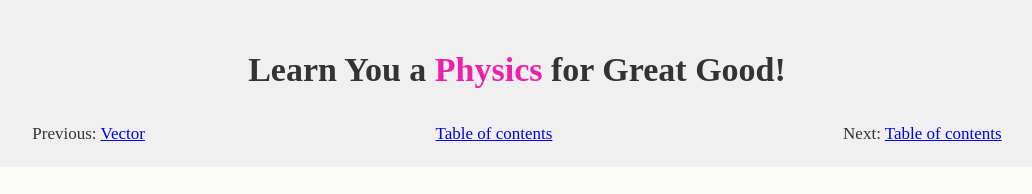
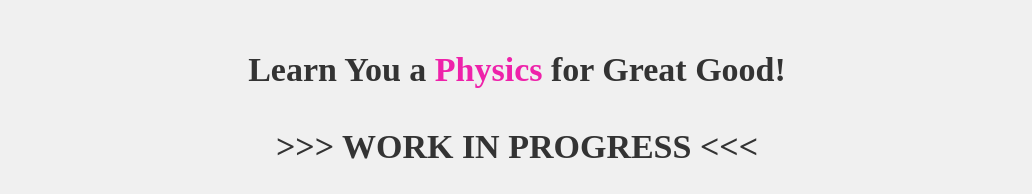
Before and after one commit to DSLsofMath/BScProj2018, a plain HTML site: page Calculus/Calculus.html in a window 1280 px wide. Shown: the top 194 px of the page, without its empty margins (123-1155 px from the left). Drawn offline with nearby package versions, Linux system fonts and the light colour scheme; some packages are replaced by stand-ins of ours.

Commit message:
Update HTML with WIP headers

```diff
--- a/Calculus/Calculus.html
+++ b/Calculus/Calculus.html
@@ -10,6 +10,7 @@
   <body>
     <header>
       <a href="../index.html"><h1>Learn You a <span class="physics">Physics</span> for Great Good!</h1></a>
+      <h1>&gt;&gt;&gt; WORK IN PROGRESS &lt;&lt;&lt;</h1>
       <nav>
         <span>Previous: <a href="../Vectors/Vector.html">Vector</a></span>
         <a href="../index.html">Table of contents</a>
```
Also changed, not shown: Units/Introduction.html (+1 -0 lines), Units/Quantities.html (+1 -0 lines), Units/Type-level units.html (+1 -0 lines), Units/Value-level units.html (+1 -0 lines), Vectors/Vector.html (+1 -0 lines), index.html (+1 -0 lines).
